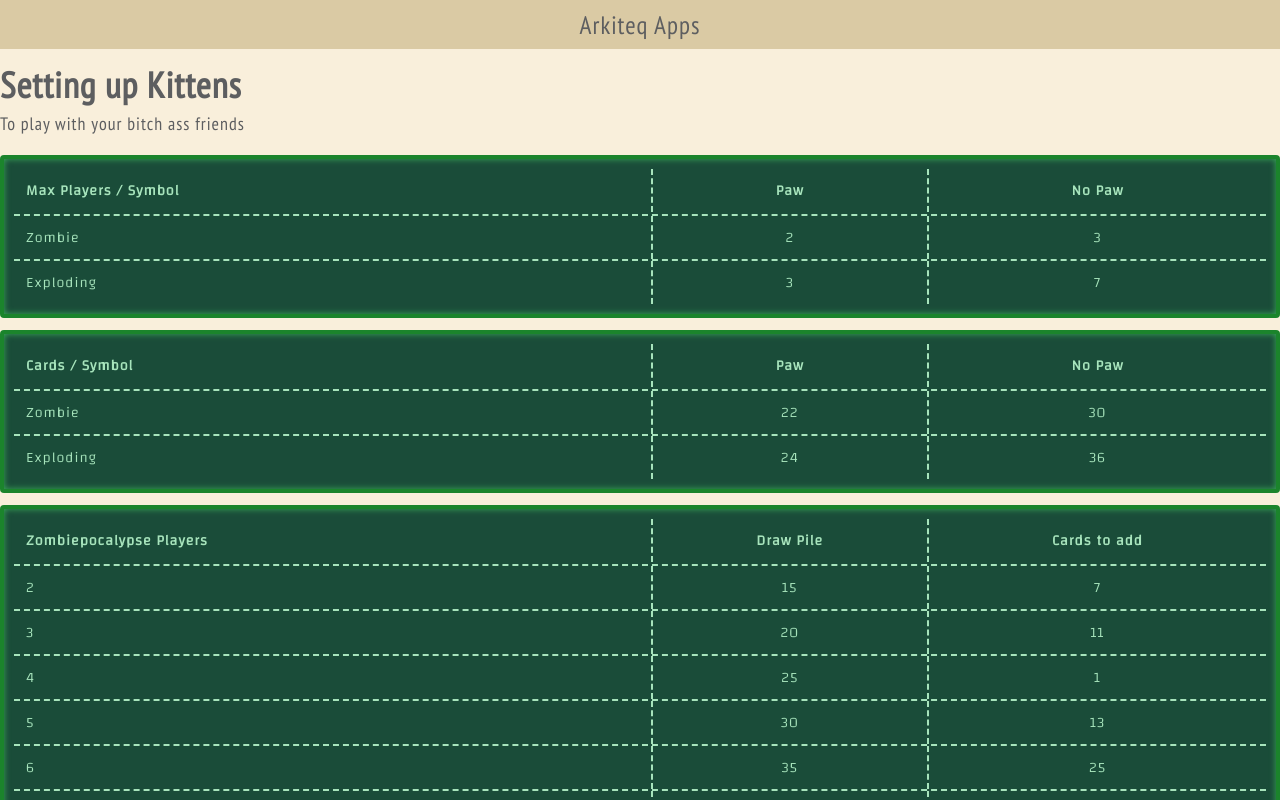
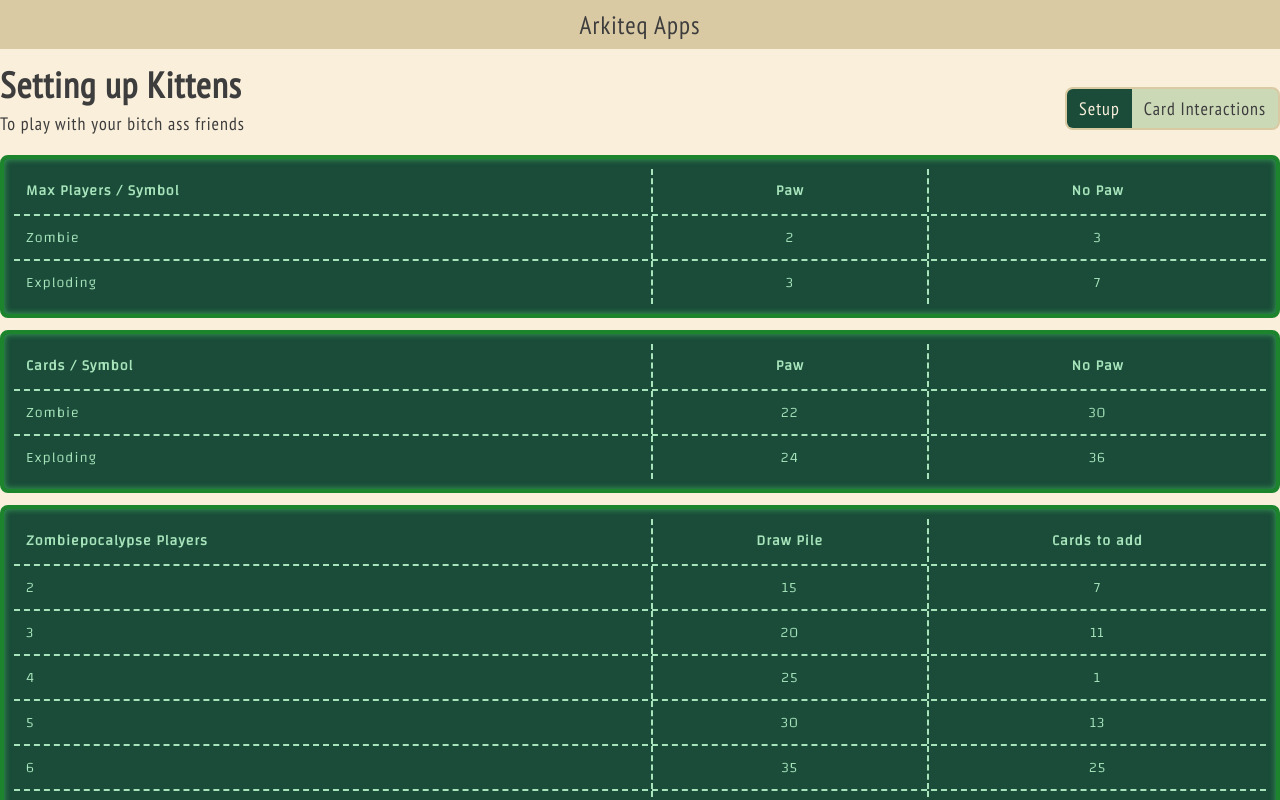
Before and after one commit to ASPinho/ASPinho.github.io, a React (Create React App) app in the folder arkiteq-home/: page /EK in a window 1280 px wide. Shown: the top 800 px of the page. Built offline with nearby package versions, Linux system fonts and the light colour scheme.

Commit message:
folder refactor, new tab component and default layout

```diff
--- a/arkiteq-home/src/App.tsx
+++ /dev/null
@@ -1,17 +0,0 @@
-import React from 'react';
-import PageHeader from "./components/header";
-import PageContent from "./components/page-content";
-
-
-export default App;
-
-function App() {
-
-  return (
-      <>
-        <PageHeader />
-        <PageContent title={"HomePage"} subtitle={"Work In Progress"}>
-        </PageContent>
-      </>
-  );
-}
--- /dev/null
+++ b/arkiteq-home/src/components/layouts/default-layout.tsx
@@ -0,0 +1,19 @@
+import React from "react";
+import PageHeader from "../header";
+
+type DefaultLayoutProps = {
+    children: React.ReactNode;
+}
+
+const DefaultLayout = (props : DefaultLayoutProps) => {
+    return (
+        <>
+            <PageHeader/>
+            <div id="content">
+                {props.children}
+            </div>
+        </>
+    )
+}
+
+export default DefaultLayout
--- a/arkiteq-home/src/components/page-content.tsx
+++ b/arkiteq-home/src/components/page-content.tsx
@@ -1,24 +1,13 @@
 import React from "react";
 
-type PageContentProps = {
-    title: string;
-    subtitle?: string;
-    children?: React.ReactNode
-}
-
-const PageContent = (pageContentProps : PageContentProps) => {
+const PageContent = (children : React.ReactNode) => {
     return (
         <div id="content">
-            <div className="content-title">
-                {pageContentProps.title}
-            </div>
-            <div className="content-subtitle ph">
-                {pageContentProps.subtitle}
-            </div>
-            <div className="content-container">
-                {pageContentProps.children}
-            </div>
+            {children}
         </div>
     )
 }
+            /*<div className="content-container">
+      {pageContentProps.children}
+            </div>*/
 export default PageContent
--- /dev/null
+++ b/arkiteq-home/src/components/page-title-bar.tsx
@@ -0,0 +1,26 @@
+import React from "react";
+
+type PageTitleBarProps = {
+    title: string;
+    subtitle?: string;
+    children?: React.ReactNode;
+}
+
+const PageTitleBar = (pageTitleBarProps : PageTitleBarProps) => {
+    return (
+        <div id="content-title-bar">
+            <div>
+                <div className="content-title">
+                    {pageTitleBarProps.title}
+                </div>
+                <div className="content-subtitle ph">
+                    {pageTitleBarProps.subtitle}
+                </div>
+            </div>
+            <div className="content-actions ph">
+                {pageTitleBarProps.children}
+            </div>
+        </div>
+    )
+}
+export default PageTitleBar
--- /dev/null
+++ b/arkiteq-home/src/components/page-title-tabs.tsx
@@ -0,0 +1,27 @@
+import React, {useState} from "react";
+import {Tabs} from "../scripts/interfaces";
+
+const PageTitleTabs = (props : Tabs) => {
+
+    const tabs = props.tabs;
+    const [activeTab, setActiveTab] = useState(tabs[0].id);
+    const handleTabClick = (tabId: number) => {
+        setActiveTab(tabId);
+    };
+
+    return (
+        <div className={"page-title-tabs"}>
+            {tabs.map(tab => (
+                <div
+                    key={tab.id}
+                    className={`page-title-tab ${activeTab === tab.id ? 'active' : ''}`}
+                    onClick={() => handleTabClick(tab.id)}
+                >
+                    {tab.label}
+                </div>
+            ))}
+        </div>
+    )
+}
+
+export default PageTitleTabs
--- a/arkiteq-home/src/index.tsx
+++ b/arkiteq-home/src/index.tsx
@@ -3,7 +3,7 @@ import ReactDOM from 'react-dom/client';
 import {createBrowserRouter, RouterProvider} from "react-router-dom";
 import './styles/teriyarki-theme.css';
 import './styles/flex-rules.css'
-import App from './App';
+import App from './routes/App';
 import ExplodingKittens from "./routes/exploding-kittens";
 
 const router = createBrowserRouter([
--- /dev/null
+++ b/arkiteq-home/src/routes/App.tsx
@@ -0,0 +1,16 @@
+import React from 'react';
+import DefaultLayout from "../components/layouts/default-layout";
+import PageTitleBar from "../components/page-title-bar";
+
+export default App;
+
+function App() {
+
+  return (
+      <>
+          <DefaultLayout>
+              <PageTitleBar title="HomePage" subtitle="Work In Progress"/>
+          </DefaultLayout>
+      </>
+  );
+}
--- a/arkiteq-home/src/routes/exploding-kittens.tsx
+++ b/arkiteq-home/src/routes/exploding-kittens.tsx
@@ -1,25 +1,28 @@
 import React from "react";
-import PageHeader from "../components/header";
 import RetroConsole from "../components/retro-console";
 import Table from "../components/simple-table";
-import {getCardsPerSymbol, getPlayersPerSymbol, getZombieApocalypseCards} from "../scripts/kitten-tables";
-import PageContent from "../components/page-content";
+import {getCardsPerSymbol, getPlayersPerSymbol, getZombieApocalypseCards, getKittensTabs} from "../scripts/kittens";
+import PageTitleBar from "../components/page-title-bar";
+import DefaultLayout from "../components/layouts/default-layout";
+import PageTitleTabs from "../components/page-title-tabs";
 
 function ExplodingKittens () {
     return (
         <>
-        <PageHeader />
-        <PageContent title="Setting up Kittens" subtitle="To play with your bitch ass friends">
-            <RetroConsole extraClasses={"margin-bottom-m"}>
+            <DefaultLayout>
+                <PageTitleBar title="Setting up Kittens" subtitle="To play with your bitch ass friends">
+                    <PageTitleTabs tabs={getKittensTabs()}/>
+                </PageTitleBar>
+                <RetroConsole extraClasses="margin-bottom-m">
                     <Table data={getPlayersPerSymbol()}/>
                 </RetroConsole>
-            <RetroConsole extraClasses={"margin-bottom-m"}>
+                <RetroConsole extraClasses="margin-bottom-m">
                     <Table data={getCardsPerSymbol()}/>
                 </RetroConsole>
                 <RetroConsole>
                     <Table data={getZombieApocalypseCards()}/>
                 </RetroConsole>
-        </PageContent>
+            </DefaultLayout>
         </>
     );
 }
--- a/arkiteq-home/src/scripts/kitten-tables.ts
+++ b/arkiteq-home/src/scripts/kittens.ts
@@ -1,4 +1,4 @@
-import {TableData} from "./interfaces";
+import {Tab, TableData} from "./interfaces";
 
 export function getPlayersPerSymbol() : TableData {
     return {
@@ -42,3 +42,19 @@ export function getZombieApocalypseCards() : TableData {
         columnClasses: ["vertical-align flex1", "small full-center-flex", "med full-center-flex"]
     };
 }
+
+export function getKittensTabs() : Tab[] {
+
+    const tabLabels = ["Setup", "Card Interactions"]
+    const tabs : Tab[] = []
+
+    for (let i = 0; i < tabLabels.length; i++) {
+        const currTab: Tab = {
+            id: i + 1,
+            label: tabLabels[i]
+        }
+
+        tabs.push(currTab);
+    }
+    return tabs
+}
--- a/arkiteq-home/src/styles/teriyarki-theme.css
+++ b/arkiteq-home/src/styles/teriyarki-theme.css
@@ -2,8 +2,6 @@
 @import url('https://fonts.googleapis.com/css2?family=Changa:wght@300&display=swap');
 
 :root {
-
-  --main-color: #1A4C39;
 
   --beige: #F9EFDB;
   --beige-mid: #ECE7CA;
@@ -12,16 +10,18 @@
   --beige-darkest: #C8AD7E;
 
   --gray: #E4E4E4;
-  --gray-mid: #CDCFCC;
-  --gray-dark: #B7B8B3;
-  --gray-darker: #9A9C99;
-  --gray-darkest: #5D5E60;
+  --gray-mid: #C3C3C1;
+  --gray-dark: #A4A4A6;
+  --gray-darker: #737373;
+  --gray-darkest: #3D3D3D;
 
   --main-green-0: #1A4C39;
   --main-green-1: #1b842c;
   --main-green-2: #3aab58;
   --main-green-3: #4fc879;
   --main-green-4: #A7E4BC;
+
+  --faded-green: rgba(27, 132, 44, 0.2);
 
   --font-xs: 14px;
   --font-s: 16px;
@@ -53,6 +53,7 @@ html, body, p {
   padding: 0;
   border: 0;
 }
+
 body {
   height: 100%;
   background-color: var(--beige);
@@ -66,26 +67,16 @@ body {
   justify-content: center;
 }
 
-
 p {
   line-height: 1;
 }
 
+.ph:empty {
+  display: none;
+}
+
 #root {
   width: 100%;
-}
-
-#header {
-  padding: var(--space-s) 0;
-  text-align: center;
-  font-size: 1.4em;
-  margin-bottom: var(--space-m);
-  background-color: var(--beige-dark);
-}
-
-#content {
-  max-width: 1280px;
-  margin: 0 auto;
 }
 
 /*====== Margins ======*/
@@ -183,8 +174,31 @@ p {
 
 /*====== Display rules ======*/
 
-.ph:empty {
-  display: none;
+#header {
+  padding: var(--space-s) 0;
+  text-align: center;
+  font-size: 1.4em;
+  margin-bottom: var(--space-m);
+  background-color: var(--beige-dark);
+}
+
+#content {
+  max-width: 1280px;
+  margin: 0 auto;
+}
+
+#content-title-bar {
+  display: flex;
+}
+
+#content-title-bar > div {
+  flex: 1;
+}
+
+.content-actions {
+  display: flex;
+  align-items: center;
+  justify-content: end;
 }
 
 .content-container {
@@ -203,14 +217,36 @@ p {
   margin-bottom: var(--space-l);
 }
 
+.page-title-tabs {
+  display: flex;
+  background-color: var(--faded-green);
+  border: solid 2px var(--beige-dark);
+  border-radius: 8px;
+  overflow: hidden;
+}
+
+.page-title-tab {
+  color: var(--gray-darkest);
+  transition-property: color, background-color;
+  transition-duration: 0.2s;
+  transition-timing-function: ease-in;
+  cursor: pointer;
+  padding: var(--space-s) var(--space-m);
+  text-align: center;
+}
+
+.page-title-tab.active {
+  background-color: var(--main-green-0);
+  color: var(--beige);
+}
+
 /*====== Artsy stuff ======*/
 
 .retro-console {
   background-color: var(--main-green-0);
-  width: calc(100% - 3 * var(--space-s));
   padding: var(--space-s);
   border: solid var(--main-green-1) 4px;
-  border-radius: 4px;
+  border-radius: 8px;
   box-shadow: inset 0 0 6px var(--main-green-2);
   font-size: 0.8em;
   color: var(--main-green-4);
@@ -265,9 +301,26 @@ p {
     max-width: calc(100vw - 2 * var(--space-s));
   }
 
+  #content-title-bar {
+    flex-direction: column;
+    margin-bottom: var(--space-m);
+  }
+
+  .page-title-tabs {
+    flex: 1;
+  }
+
+  .page-title-tab {
+    flex: 1;
+  }
+
   .content-title,
   .content-subtitle {
     padding: 0 var(--space-xs);
+  }
+
+  .content-actions {
+    justify-content: center;
   }
 
   .retro-console {
```
Also changed, not shown: arkiteq-home/src/components/tabs.tsx (deleted, +0 -46 lines), arkiteq-home/src/scripts/interfaces.ts (+9 -0 lines), 1 other file (tests, documents, lock files or other folders). Lines whose indentation alone changed are shown as unchanged.
